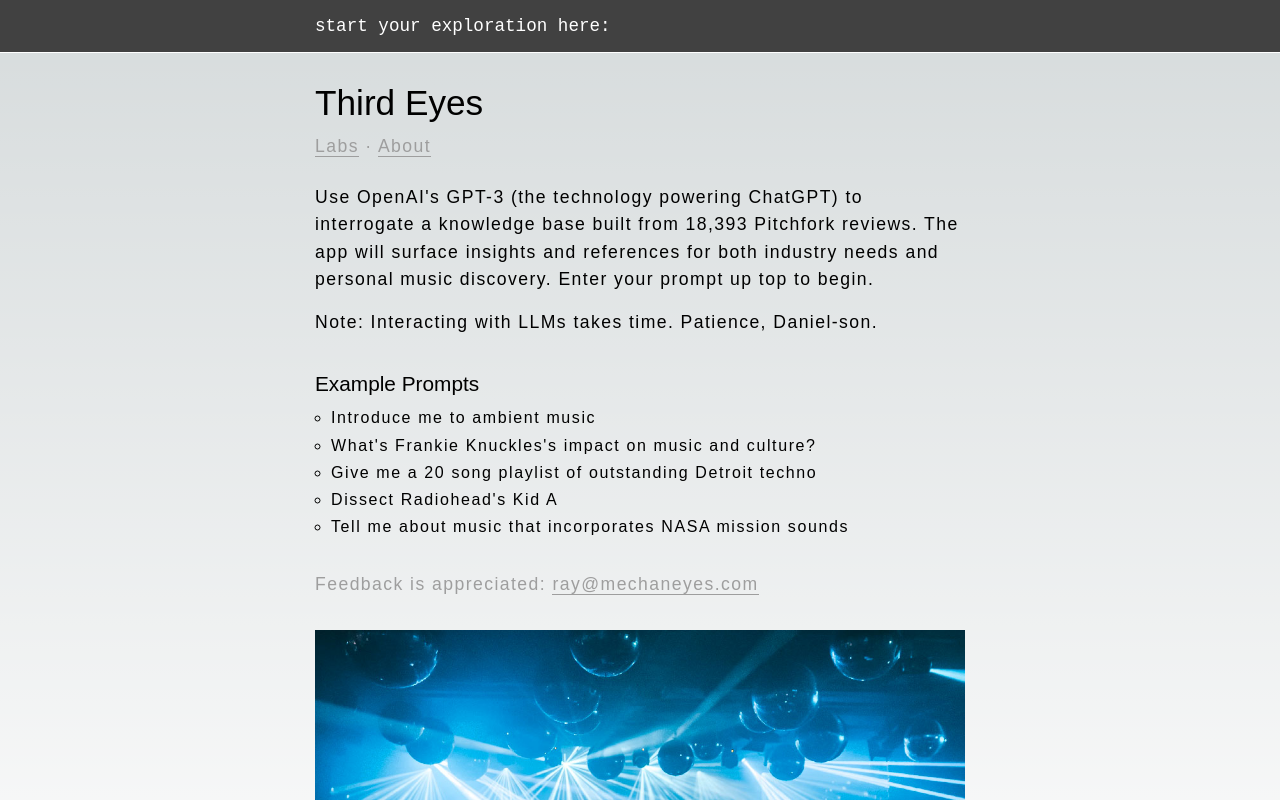
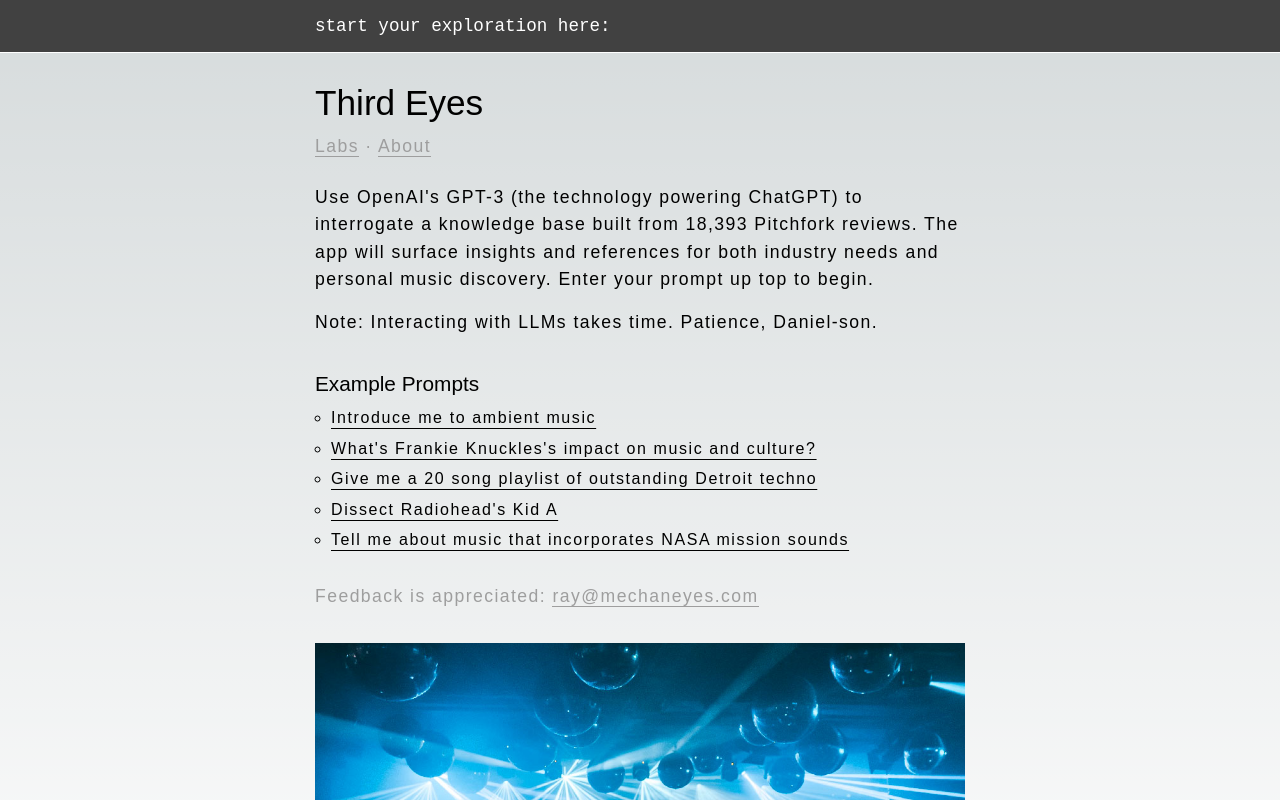
Before and after one commit to mechaneyes/aframe, a Next.js app: page / in a window 1280 px wide. Shown: the top 800 px of the page. Built offline with nearby package versions, Linux system fonts and the light colour scheme; a web font is replaced by a local one.

Commit message:
api endpoint for dev server + example styling
+ have setup dev for the api app
+ updated app/page.js to use this new endpoint
+ endpoint goes from /prompt -> /prose
+ styled the example prompts a bit. people yesterday didn't see
that they're links available for clickiness

```diff
--- a/app/page.js
+++ b/app/page.js
@@ -118,7 +118,8 @@ export default function Home() {
 
     axios
       // .post("http://127.0.0.1:5000/prompt", newPrompt, {
-      .post("https://third-eyes-flask.vercel.app/prompt", newPrompt, {
+      .post("https://thirdeyes-flask-dev.vercel.app/prose", newPrompt, {
+        // .post("https://third-eyes-flask.vercel.app/prompt", newPrompt, {
         timeout: 90000,
         headers: {
           "Content-Type": "application/json",
--- a/app/styles/styles.scss
+++ b/app/styles/styles.scss
@@ -197,10 +197,13 @@ $formaWeight: (
       }
 
       li {
-        margin-bottom: 0.3rem;
+        margin-bottom: 0.5rem;
         font-weight: 300;
         letter-spacing: 0.1rem;
         line-height: 1.4rem;
+        text-decoration: underline;
+        text-underline-offset: 5px;
+        text-decoration-thickness: 0.5px;
         cursor: pointer;
       }
     }
```
